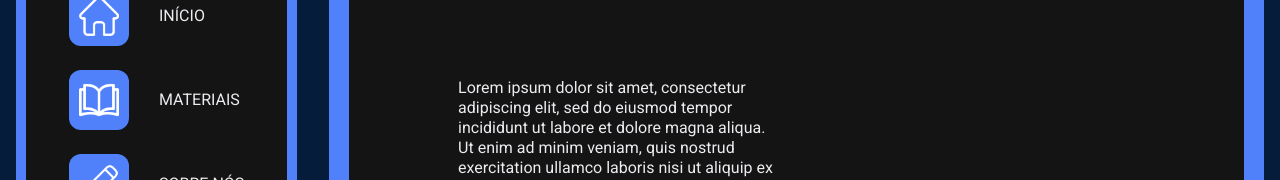
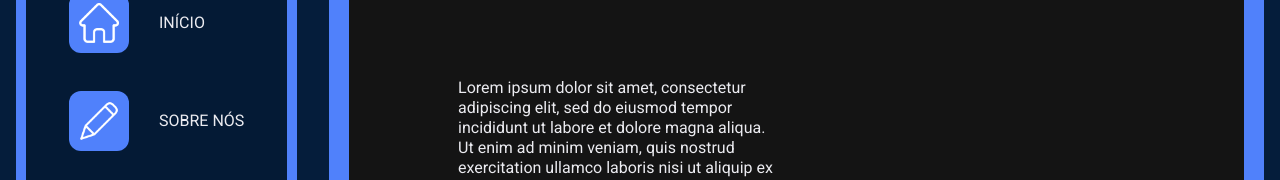
Before and after one commit to schultz-gabriel/DEVolucionario, a Next.js app: page / in a window 1280 px wide. Shown: the part 261-441 px from the top of the page. Built offline with nearby package versions, Linux system fonts and the light colour scheme.

Commit message:
refactor: trocando cor fundo do menu

```diff
--- a/src/components/commons/Nav/index.jsx
+++ b/src/components/commons/Nav/index.jsx
@@ -9,11 +9,6 @@ const links = [
     name: 'início',
     link: '/',
     icon: '/images/icons/home.png',
-  },
-  {
-    name: 'materiais',
-    link: '/materiais',
-    icon: '/images/icons/open-book.png',
   },
   {
     name: 'sobre nós',
--- a/src/components/commons/Nav/style/NavWrapper.js
+++ b/src/components/commons/Nav/style/NavWrapper.js
@@ -6,7 +6,7 @@ const NavWrapper = styled.nav`
 display:flex;
 flex-direction: column;
 justify-content:space-around;
-background-color: ${({ theme }) => theme.background.light.color};
+background-color: rgba(0,0,0,1);
 width:100%;
 height:100%;
 position:absolute;
@@ -57,10 +57,10 @@ ${breakpointMedia({
     transform: none;
     position:relative;
     margin:1rem;
-    background-color: rgba(0, 0, 0, 0.2);
+    background-color: rgba(0, 0, 0, 0.1);
     border-radius: ${({ theme }) => theme.borderRadius};
     height:300px;
-    background-color: ${({ theme }) => theme.background.light.color};
+    background-color: rgba(0,0,0, 0.1);
     border-radius: ${({ theme }) => theme.borderRadius};
     border: 10px solid #5081FB;
 
```
